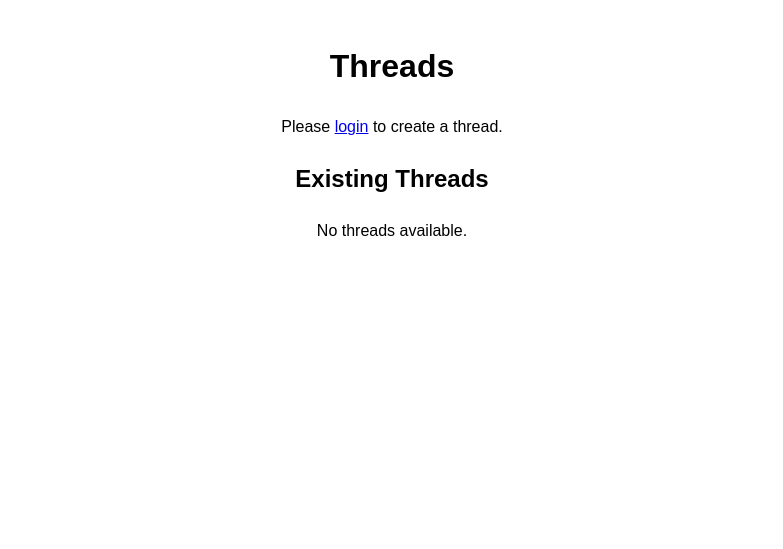
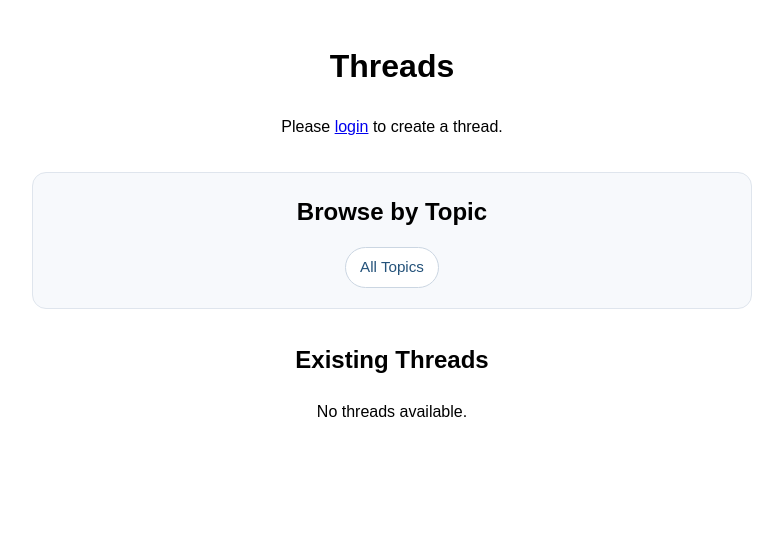
Before and after one commit to calleballebingbong/Webserverprogrammering-sida, a Flask app: page /threads in a window 1280 px wide. Shown: the part 42-591 px from the top of the page, without its empty margins (248-1031 px from the left). Run offline with Flask 3, Linux system fonts and the light colour scheme; data that the repository does not hold is empty.

Commit message:
Working on more css and topics

```diff
--- a/app.py
+++ b/app.py
@@ -144,25 +144,86 @@ def logout():
     session.pop('user', None)
     return redirect(url_for('index'))
 
+@app.route('/topics', methods=['GET', 'POST'])
+def topics():
+    if request.method == 'POST' and 'user' not in session:
+        return redirect(url_for('login'))
+    error = None
+
+    if request.method == 'POST':
+        name = request.form['name'].strip()
+        if not name or len(name) > 80:
+            error = "Please enter a valid topic name (1-80 characters)."
+        else:
+            connection = get_db_connection()
+            try:
+                with connection.cursor() as cursor:
+                    cursor.execute(
+                        'SELECT id FROM users WHERE username = %s', (session['user'],),
+                    )
+                    user = cursor.fetchone()
+
+                    if user is None:
+                        session.pop('user', None)
+                        return redirect(url_for('login'))
+
+                    cursor.execute(
+                        'INSERT INTO forum_topics (name, created_by) VALUES (%s, %s)',
+                        (name, user['id']),
+                    )
+                    connection.commit()
+            except pymysql.err.IntegrityError as db_error:
+                connection.rollback()
+                if db_error.args[0] != 1062:  # Duplicate entry error code
+                    raise
+                error = "Topic name already exists. Please choose a different name."
+            except Exception:
+                connection.rollback()
+                raise
+            finally:
+                connection.close()
+            if error is None:
+                return redirect(url_for('topics'))
+
+    connection = get_db_connection()
+    try:
+        with connection.cursor() as cursor:
+            cursor.execute(
+                'SELECT id, name FROM forum_topics WHERE (%s IS NULL OR forum_threads.topic.id = %s) ORDER BY name',
+            )
+            topics = cursor.fetchall()
+    finally:
+        connection.close()
+
+    return render_template('topics.html', topics=topics, error=error)
+
 @app.route('/threads', methods=['GET', 'POST'])
 def threads():
     if request.method == 'POST' and 'user' not in session:
         return redirect(url_for('login'))
 
     error = None
+    selected_topic_id = request.args.get('topic_id', type=int)
     connection = get_db_connection()
 
     try:
         with connection.cursor() as cursor:
+
+            cursor.execute(
+                'SELECT id, name FROM forum_topics ORDER BY name'
+            )
+            topics = cursor.fetchall()
+
             if request.method == 'POST':
-                title = request.form['title'].strip()
-                body = request.form['body'].strip()
+                title = request.form.get('title', '').strip()
+                body = request.form.get('body', '').strip()
+                topic_name = request.form.get('topic_name', '').strip()
 
-                if not title or not body:
-                    error = "Please enter both a title and a post."
+                if not title or not body or not topic_name or len(topic_name) > 80:
+                    error = 'Enter a title, post, and topic name (up to 80 characters).'
                 else:
                     cursor.execute(
-                        "SELECT id FROM users WHERE username = %s",
+                        'SELECT id FROM users WHERE username = %s',
                         (session['user'],),
                     )
                     user = cursor.fetchone()
@@ -172,11 +233,21 @@ def threads():
                         return redirect(url_for('login'))
 
                     cursor.execute(
-                        """
-                        INSERT INTO forum_threads (user_id, title, body)
-                        VALUES (%s, %s, %s)
-                        """,
-                        (user['id'], title, body),
+                        '''
+                        INSERT INTO forum_topics (name, created_by)
+                        VALUES (%s, %s)
+                        ON DUPLICATE KEY UPDATE id = LAST_INSERT_ID(id)
+                        ''',
+                        (topic_name, user['id']),
+                    )
+                    topic_id = cursor.lastrowid
+
+                    cursor.execute(
+                        '''
+                        INSERT INTO forum_threads (user_id, topic_id, title, body)
+                        VALUES (%s, %s, %s, %s)
+                        ''',
+                        (user['id'], topic_id, title, body),
                     )
                     connection.commit()
                     return redirect(url_for('threads'))
@@ -185,11 +256,15 @@ def threads():
                 """
                 SELECT forum_threads.id, forum_threads.title,
                     forum_threads.body, forum_threads.created_at,
-                    users.username
+                    users.username, forum_topics.name AS topic_name
                 FROM forum_threads
                 JOIN users ON forum_threads.user_id = users.id
+                JOIN forum_topics ON forum_threads.topic_id = forum_topics.id
+                WHERE (%s IS NULL OR forum_threads.topic_id = %s)
                 ORDER BY forum_threads.created_at DESC
-                """
+                """,
+                (selected_topic_id, selected_topic_id),
+
             )
             thread_list = cursor.fetchall()
 
@@ -202,6 +277,7 @@ def threads():
     return render_template(
         'threads.html',
         threads=thread_list,
+        topics=topics,
         error=error,
     )
 
--- a/static/style.css
+++ b/static/style.css
@@ -210,3 +210,63 @@ ul {
     padding: 1rem;
     box-sizing: border-box;
 }
+
+.topic-browser {
+    width: min(720px, 100%);
+    margin: 2rem auto;
+    padding: 1.25rem;
+    box-sizing: border-box;
+    background: #f7f9fc;
+    border: 1px solid #dfe5ed;
+    border-radius: 14px;
+    text-align: left;
+}
+
+.topic-browser h2 {
+    margin: 0 0 1rem;
+    text-align: center;
+}
+
+.topic-list {
+    display: flex;
+    flex-wrap: wrap;
+    justify-content: center;
+    gap: 0.6rem;
+}
+
+.topic-link {
+    display: inline-block;
+    padding: 0.45rem 0.85rem;
+    border: 1px solid #cbd6e2;
+    border-radius: 999px;
+    background: #fff;
+    color: #24527a;
+    font-size: 0.95rem;
+    text-decoration: none;
+    transition: background-color 0.15s ease, border-color 0.15s ease;
+}
+
+.topic-link:hover,
+.topic-link:focus-visible {
+    background: #e8f1fa;
+    border-color: #8eabc7;
+    text-decoration: none;
+}
+
+.topic-more {
+    margin-top: 1rem;
+    text-align: center;
+}
+
+.topic-more summary {
+    display: inline-block;
+    padding: 0.4rem 0.75rem;
+    color: #24527a;
+    cursor: pointer;
+    font-weight: 600;
+    list-style-position: inside;
+}
+
+.topic-more .topic-list {
+    margin-top: 0.85rem;
+}
--- a/templates/threads.html
+++ b/templates/threads.html
@@ -7,6 +7,15 @@
 
     {% if session.get('user')%}
         <form method="POST" action="{{ url_for('threads') }}">
+            <label for="topic_name">Topic:</label>
+            <input
+            type="text"
+            id="topic_name"
+            name="topic_name"
+            maxlength="80"
+            required
+            placeholder=" Enter a topic."
+            >
             <label for="title">Title:</label>
             <input type="text" id="title" name="title" required>
             <label for="body">Content:</label>
@@ -17,13 +26,42 @@
         <p>Please <a href="{{ url_for('login') }}">login</a> to create a thread.</p>
     {% endif %}
 
+    <section class="topic-browser" aria-labelledby="topic-browser-title">
+        <h2 id="topic-browser-title">Browse by Topic</h2>
+        <ul class="topic-list">
+            <li>
+                <a class="topic-link" href="{{ url_for('threads') }}">All Topics</a>
+            </li>
+            {% for topic in topics[:5] %}
+                <li>
+                    <a class="topic-link" href="{{ url_for('threads', topic_id=topic.id) }}">{{ topic.name }}</a>
+                </li>
+            {% endfor %}
+        </ul>
+        {% if topics|length > 5 %}
+            <details class="topic-more">
+                <summary>See {{ topics|length - 5 }} more topics</summary>
+                <ul class="topic-list">
+                    {% for topic in topics[5:] %}
+                        <li>
+                            <a class="topic-link" href="{{ url_for('threads', topic_id=topic.id) }}">{{ topic.name }}</a>
+                        </li>
+                    {% endfor %}
+                </ul>
+            </details>
+        {% endif %}
+    </section>
+
+
+
     <h2>Existing Threads</h2>
     {% if threads %}
         <ul class="threadList">
             {% for thread in threads %}
                 <li class="threadCard">
                     <h3>{{ thread.title }}</h3>
-                    <p>{{ thread.content }}</p>
+                    <p>Topic: {{ thread.topic_name }}</p>
+                    <p>{{ thread.body }}</p>
                     <p>
                         Posted by {{ thread.username }} on {{ thread.created_at }}
                     </p>
```
Also changed, not shown: templates/topics.html (added, +45 -0 lines).
